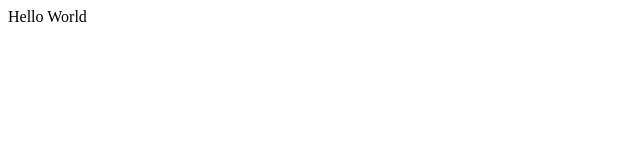
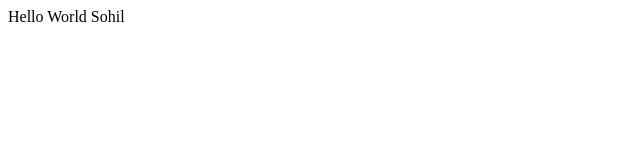
Before and after one commit to fcscripters/moodNews, a plain HTML site: page index.html in a window 1280 px wide. Shown: the full height of the page, 0-640 px from the left. Drawn offline with Linux system fonts and the light colour scheme.

Commit message:
sohil added sohil in body of index.html

```diff
--- a/index.html
+++ b/index.html
@@ -6,6 +6,7 @@
 </head>
 <body>
 	Hello World
+	Sohil
 	<header>
 		<div class="title"></div>
 	</header>
```
